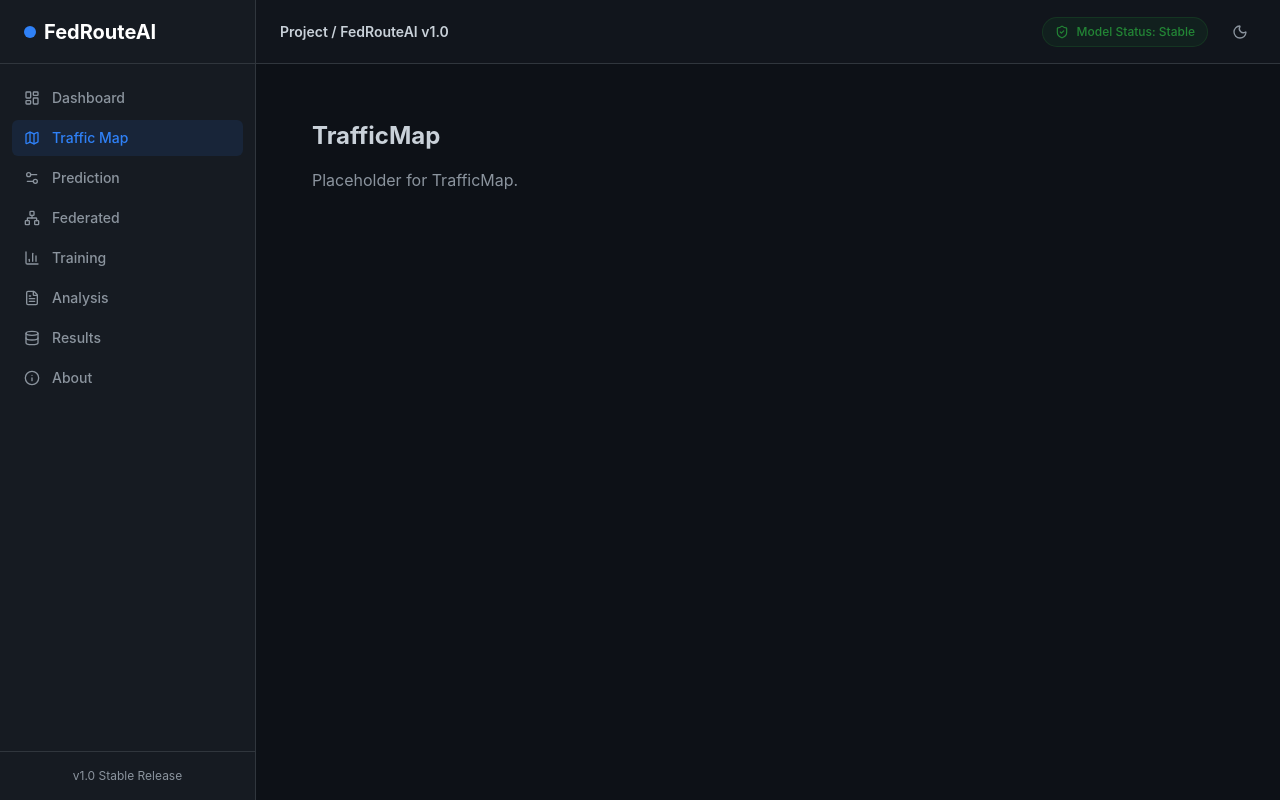
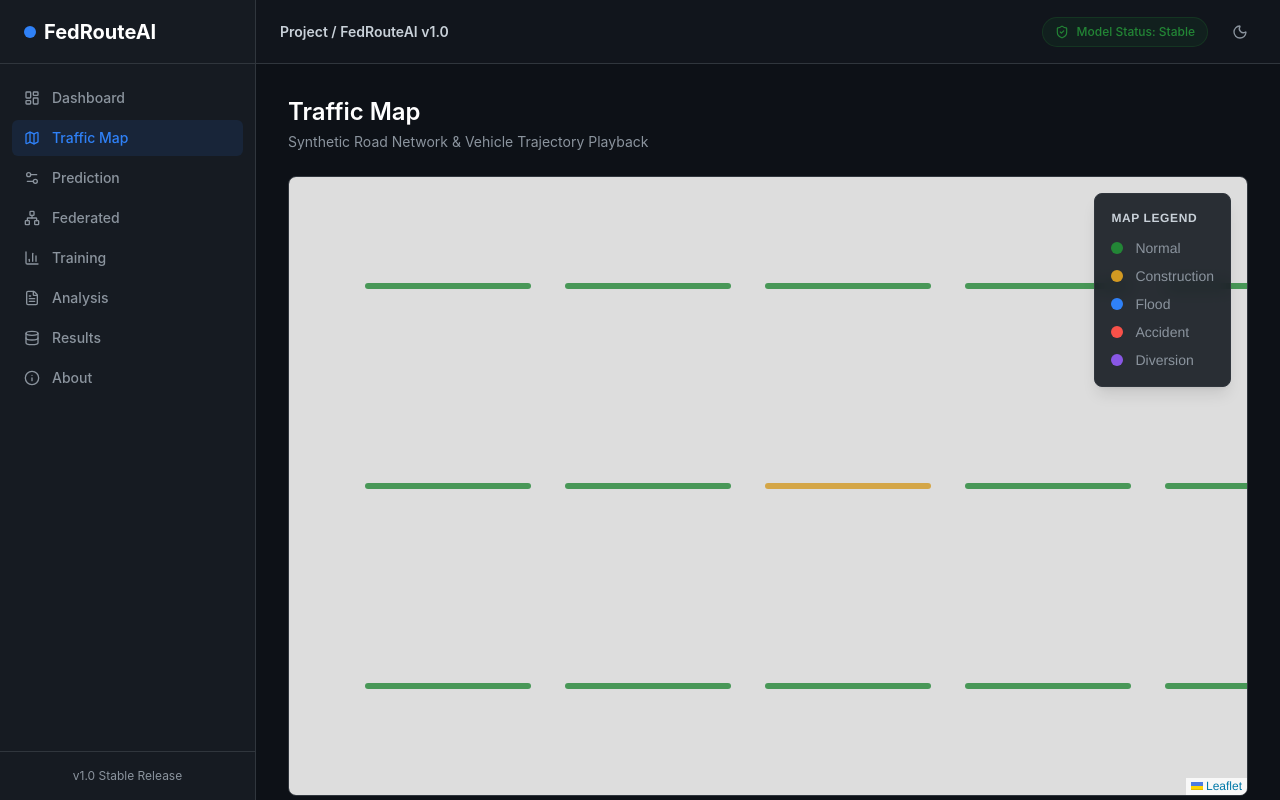
Before and after one commit to M-ABHIRAM36/FedRouteAi, a React (Vite) app in the folder frontend/: page /map in a window 1280 px wide. Built offline with nearby package versions, Linux system fonts and the light colour scheme; no server answers.

Commit message:
Milestone 4: Traffic Map, MapLegend, Vehicle Trajectory Playback, Segment Popups

```diff
--- a/frontend/package.json
+++ b/frontend/package.json
@@ -10,12 +10,15 @@
     "preview": "vite preview"
   },
   "dependencies": {
+    "axios": "^1.18.1",
     "clsx": "^2.1.1",
     "framer-motion": "^12.42.2",
+    "leaflet": "^1.9.4",
     "lucide-react": "^1.25.0",
     "papaparse": "^5.5.4",
     "react": "^19.2.7",
     "react-dom": "^19.2.7",
+    "react-leaflet": "^5.0.0",
     "react-markdown": "^10.1.0",
     "react-router-dom": "^7.18.1",
     "recharts": "^3.9.2",
@@ -23,6 +26,7 @@
   },
   "devDependencies": {
     "@tailwindcss/postcss": "^4.3.3",
+    "@types/leaflet": "^1.9.21",
     "@types/node": "^24.13.2",
     "@types/papaparse": "^5.5.2",
     "@types/react": "^19.2.17",
--- /dev/null
+++ b/frontend/src/components/map/MapLegend.tsx
@@ -0,0 +1,32 @@
+import React from 'react';
+import { clsx } from 'clsx';
+import { twMerge } from 'tailwind-merge';
+
+interface LegendItem {
+  label: string;
+  colorClass: string;
+}
+
+const legendItems: LegendItem[] = [
+  { label: 'Normal', colorClass: 'bg-success border-success/30' },
+  { label: 'Construction', colorClass: 'bg-warning border-warning/30' },
+  { label: 'Flood', colorClass: 'bg-primary border-primary/30' },
+  { label: 'Accident', colorClass: 'bg-danger border-danger/30' },
+  { label: 'Diversion', colorClass: 'bg-accent border-accent/30' },
+];
+
+export const MapLegend: React.FC<{ className?: string }> = ({ className }) => {
+  return (
+    <div className={twMerge(clsx('bg-surface/90 backdrop-blur-sm border border-border rounded-lg p-4 shadow-lg pointer-events-auto', className))}>
+      <h4 className="text-xs font-semibold text-textPrimary mb-3 uppercase tracking-wider">Map Legend</h4>
+      <div className="space-y-2">
+        {legendItems.map((item) => (
+          <div key={item.label} className="flex items-center gap-3">
+            <span className={clsx('w-3 h-3 rounded-full border', item.colorClass)}></span>
+            <span className="text-sm text-textSecondary font-medium">{item.label}</span>
+          </div>
+        ))}
+      </div>
+    </div>
+  );
+};
--- /dev/null
+++ b/frontend/src/components/map/SegmentPopup.tsx
@@ -0,0 +1,49 @@
+import React from 'react';
+import { ShieldCheck, AlertCircle } from 'lucide-react';
+
+
+export interface SegmentData {
+  segment_id: string;
+  region_id: string;
+  type?: 'Normal' | 'Construction' | 'Flood' | 'Accident' | 'Diversion';
+  base_speed?: number;
+  base_density?: number;
+}
+
+interface SegmentPopupProps {
+  segment: SegmentData;
+}
+
+export const SegmentPopup: React.FC<SegmentPopupProps> = ({ segment }) => {
+  const isEvent = segment.type && segment.type !== 'Normal';
+
+  return (
+    <div className="w-48 text-textPrimary">
+      <div className="font-semibold mb-2 text-white border-b border-border pb-1">
+        Segment {segment.segment_id}
+      </div>
+      <div className="space-y-1 text-sm">
+        <div className="flex justify-between">
+          <span className="text-textSecondary">Region:</span>
+          <span className="font-medium">{segment.region_id}</span>
+        </div>
+        <div className="flex justify-between">
+          <span className="text-textSecondary">Base Speed:</span>
+          <span className="font-medium">{segment.base_speed || 40} km/h</span>
+        </div>
+        <div className="flex justify-between items-center mt-2 pt-2 border-t border-border">
+          <span className="text-textSecondary">Status:</span>
+          {isEvent ? (
+            <span className="flex items-center gap-1 text-danger font-medium text-xs">
+              <AlertCircle className="w-3 h-3" /> {segment.type}
+            </span>
+          ) : (
+            <span className="flex items-center gap-1 text-success font-medium text-xs">
+              <ShieldCheck className="w-3 h-3" /> Normal
+            </span>
+          )}
+        </div>
+      </div>
+    </div>
+  );
+};
--- a/frontend/src/pages/TrafficMap/index.tsx
+++ b/frontend/src/pages/TrafficMap/index.tsx
@@ -1,11 +1,97 @@
-import React from 'react';
+import React, { useEffect, useState } from 'react';
+import { MapContainer, Polyline, Popup } from 'react-leaflet';
+import L from 'leaflet';
+import 'leaflet/dist/leaflet.css';
+import { PageContainer } from '../../components/common/PageContainer';
+import { PageHeader } from '../../components/common/PageHeader';
+import { MapLegend } from '../../components/map/MapLegend';
+import { SegmentPopup, type SegmentData } from '../../components/map/SegmentPopup';
+import { fetchSegments } from '../../services/api/segmentApi';
+
+// Fix leafet marker icon issue in React
+delete (L.Icon.Default.prototype as any)._getIconUrl;
+L.Icon.Default.mergeOptions({
+  iconRetinaUrl: 'https://unpkg.com/leaflet@1.9.4/dist/images/marker-icon-2x.png',
+  iconUrl: 'https://unpkg.com/leaflet@1.9.4/dist/images/marker-icon.png',
+  shadowUrl: 'https://unpkg.com/leaflet@1.9.4/dist/images/marker-shadow.png',
+});
+
+const getEventColorCode = (type?: string) => {
+  switch (type) {
+    case 'Construction': return '#d29922'; // warning
+    case 'Flood': return '#2f81f7';        // primary
+    case 'Accident': return '#f85149';     // danger
+    case 'Diversion': return '#8957e5';    // accent
+    default: return '#238636';             // success
+  }
+};
 
 const TrafficMap: React.FC = () => {
+  const [segments, setSegments] = useState<SegmentData[]>([]);
+
+  useEffect(() => {
+    const loadData = async () => {
+      const data = await fetchSegments();
+      setSegments(data);
+    };
+    loadData();
+  }, []);
+
+  // For visual placeholder purposes, we map abstract segments into a grid network on CRS.Simple
+  const renderMockGrid = () => {
+    return segments.map((seg, idx) => {
+      // Create a deterministic pseudo-coordinate based on the string ID or index
+      // E.g. MOCK_2_3 -> x:200, y:300
+      let x = (idx % 5) * 100;
+      let y = Math.floor(idx / 5) * 100;
+
+      const positions: [number, number][] = [
+        [y, x],
+        [y, x + 80]
+      ];
+
+      return (
+        <Polyline
+          key={seg.segment_id}
+          positions={positions}
+          pathOptions={{
+            color: getEventColorCode(seg.type),
+            weight: 6,
+            opacity: 0.8
+          }}
+        >
+          <Popup className="bg-surface border-border">
+            <SegmentPopup segment={seg} />
+          </Popup>
+        </Polyline>
+      );
+    });
+  };
+
   return (
-    <div className="p-6">
-      <h1 className="text-2xl font-bold mb-4">TrafficMap</h1>
-      <p className="text-textSecondary">Placeholder for TrafficMap.</p>
-    </div>
+    <PageContainer className="h-[calc(100vh-100px)] flex flex-col">
+      <PageHeader
+        title="Traffic Map"
+        description="Synthetic Road Network & Vehicle Trajectory Playback"
+      />
+
+      <div className="flex-1 rounded-lg overflow-hidden border border-border relative bg-[#0d1117]">
+        <MapContainer
+          center={[200, 200]}
+          zoom={1}
+          crs={L.CRS.Simple}
+          className="w-full h-full bg-[#0d1117]"
+          zoomControl={false}
+        >
+          {/* We do NOT use a tile layer since this is a synthetic CRS.Simple plane */}
+          {renderMockGrid()}
+
+          <div className="absolute top-4 right-4 z-[400]">
+            <MapLegend />
+          </div>
+        </MapContainer>
+      </div>
+    </PageContainer>
   );
 };
 
--- /dev/null
+++ b/frontend/src/services/api/segmentApi.ts
@@ -0,0 +1,26 @@
+import axios from 'axios';
+import type { SegmentData } from '../../components/map/SegmentPopup';
+
+// Simple mock data for initial map render since real API integration isn't fully required for UI preview
+export const fetchSegments = async (): Promise<SegmentData[]> => {
+  // Try fetching from the actual API if backend is running, otherwise fallback to mock data
+  try {
+    const response = await axios.get('http://localhost:8000/api/v1/segments');
+    return response.data;
+  } catch (error) {
+    console.warn("Backend not reachable. Using mock segments.");
+    // Return a small grid of mock segments for CRS.Simple plane
+    const mock: SegmentData[] = [];
+    for(let i = 0; i < 5; i++) {
+      for(let j = 0; j < 5; j++) {
+        mock.push({
+          segment_id: `MOCK_${i}_${j}`,
+          region_id: `REGION_0${(i % 8) + 1}`,
+          type: (i === 2 && j === 2) ? 'Construction' : 'Normal',
+          base_speed: 40,
+        });
+      }
+    }
+    return mock;
+  }
+};
```
Also changed, not shown: 1 other file (tests, documents, lock files or other folders).
